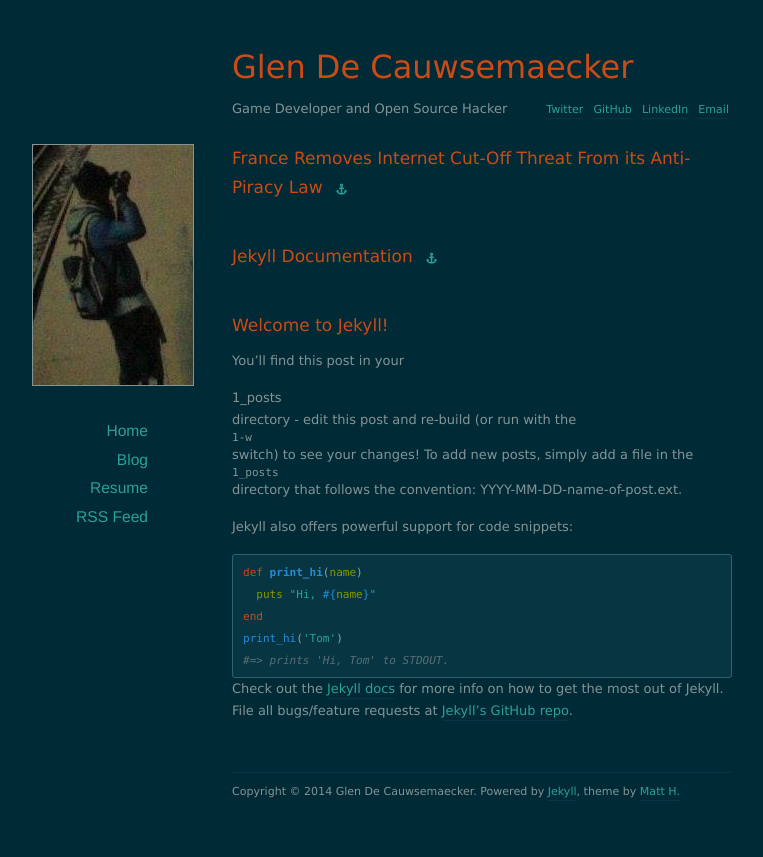
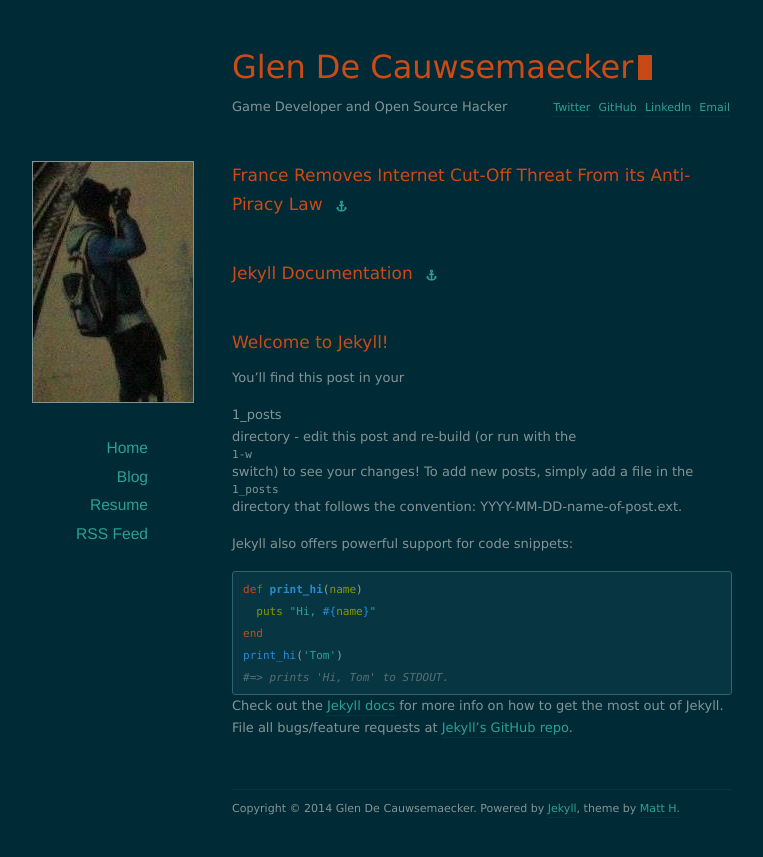
Before and after one commit to GlenDC/glendc.com, a Jekyll site: the page built from index.html, in a window 1280 px wide. Shown: the top 857 px of the page, without its empty margins (158-921 px from the left). Built offline with Jekyll 4.4.1, drawn with Linux system fonts in a browser that asks for light colours; nearby versions of some CDN libraries; the list of posts is cut into pages by our own code.

Commit message:
adding blinking cursor

```diff
--- a/_layouts/default.html
+++ b/_layouts/default.html
@@ -20,7 +20,7 @@
 
 
   <header id="header">
-    <h1><a href="/">{{ site.name }}</a></h1>
+    <h1><a href="/">{{ site.name }}</a><i id="header-blink"></i></h1>
 
     <div id="subheader">
       <div id="subheader-left">{{ site.description }}</div>
--- a/assets/css/style.css
+++ b/assets/css/style.css
@@ -124,9 +124,20 @@
 }
 #header h1 a {
 	border: none;
+	float: left;
+}
+
+#header-blink {
+	background-image: url("/images/blink.gif");
+	float: left;
+	margin-top: 15px;
+	margin-left: 5px;
+	width: 14px;
+	height: 25px;
 }
 
 #subheader {
+	clear: both;
 	margin: 0;
 	padding: 0;
 	width: 100%;
@@ -147,12 +158,13 @@
     list-style-type: none;
     margin: 0;
     padding: 0;
+    width: 100%;
 }
 
 #subheader-right ul li {
     display: inline;
-    padding: 3px;
     font-size: 0.85em;
+    padding: 0 2px;
 }
 
 #footer {
@@ -164,6 +176,7 @@
 }
 
 #content {
+	clear: both;
 	width: 500px;
 	margin: 0 auto;
 }
```
Also changed, not shown: images/blink.gif (added).
